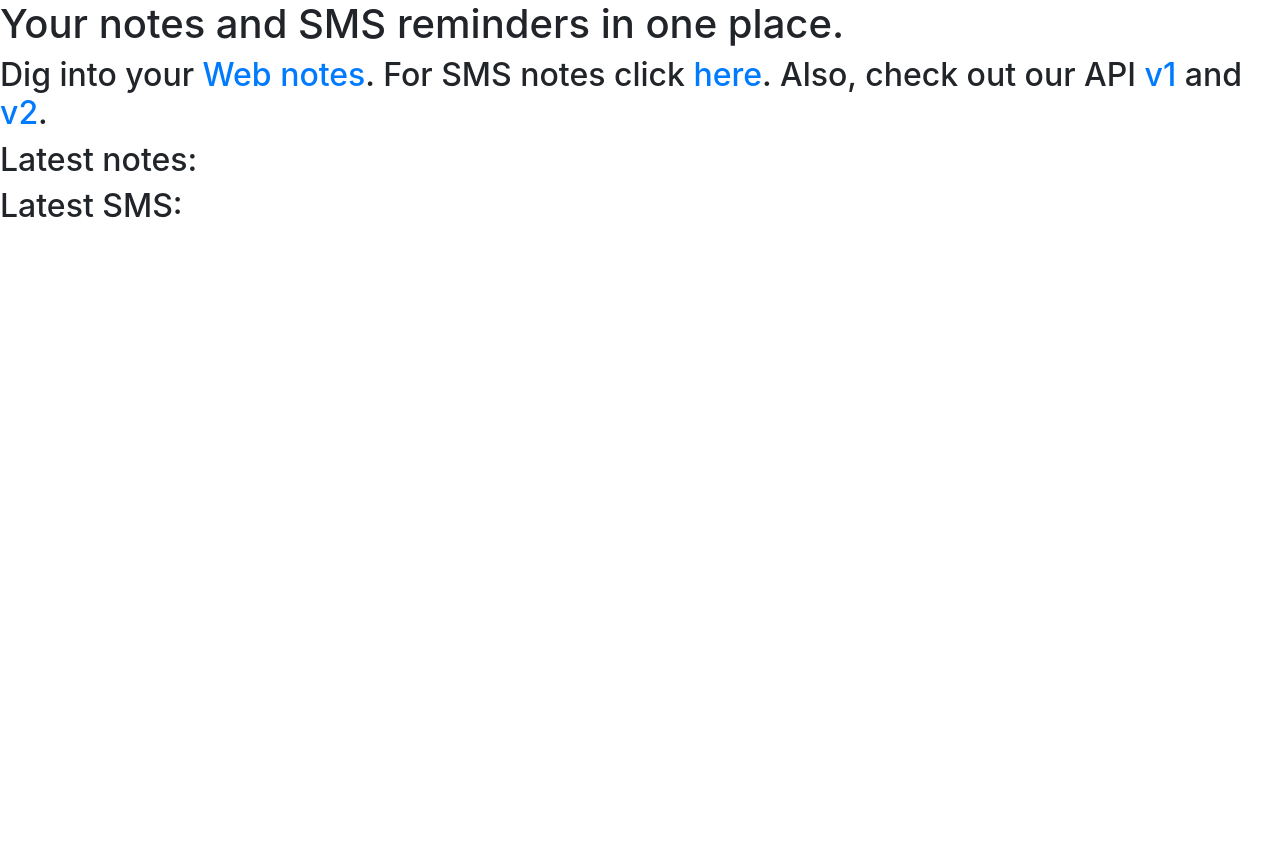
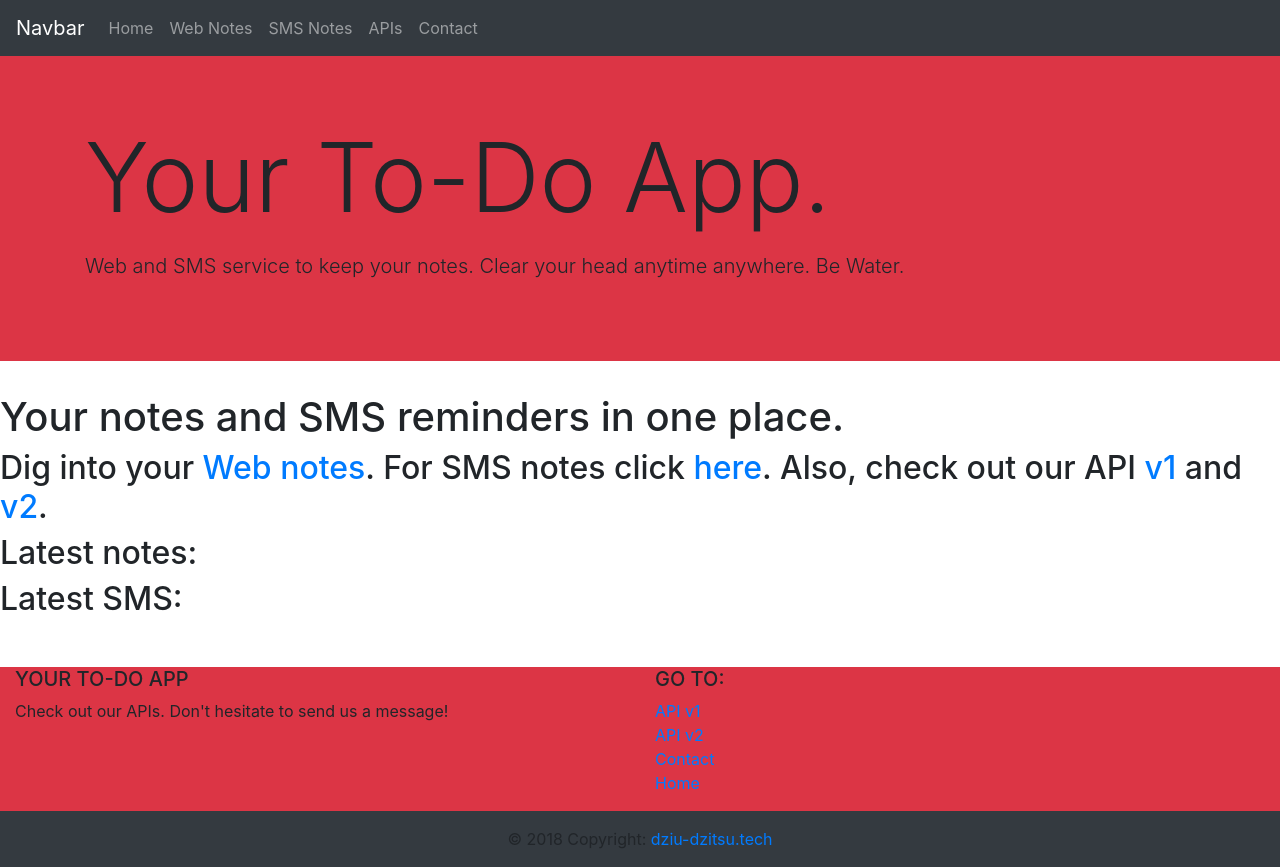
Before and after one commit to Dziugas/todo-api-sms, a Django app: page / in a window 1280 px wide. Before the commit the page ends 218 px from the top, so only its background shows below. Run offline with Django 3.2, Linux system fonts and the light colour scheme; some libraries are stand-ins or nearby versions.

Commit message:
Added navbar, jumbotron, footer

```diff
--- a/templates/base_layout.html
+++ b/templates/base_layout.html
@@ -12,8 +12,97 @@
     <title></title>
 </head>
 <body>
-    {% block content %}
-    {% endblock %}
+<header>
+    <nav class="navbar navbar-expand-md bg-dark navbar-dark">
+        <!-- Brand -->
+        <a class="navbar-brand" href="#">Navbar</a>
+
+        <!-- Toggler/collapsibe Button -->
+        <button class="navbar-toggler" type="button" data-toggle="collapse" data-target="#collapsibleNavbar">
+            <span class="navbar-toggler-icon"></span>
+        </button>
+
+        <!-- Navbar links -->
+        <div class="collapse navbar-collapse" id="collapsibleNavbar">
+            <ul class="navbar-nav">
+                <li class="nav-item">
+                    <a class="nav-link" href="#">Home</a>
+                </li>
+                <li class="nav-item">
+                    <a class="nav-link" href="#">Web Notes</a>
+                </li>
+                <li class="nav-item">
+                    <a class="nav-link" href="#">SMS Notes</a>
+                </li>
+                <li class="nav-item">
+                    <a class="nav-link" href="#">APIs</a>
+                </li>
+                <li class="nav-item">
+                    <a class="nav-link" href="#">Contact</a>
+                </li>
+            </ul>
+        </div>
+    </nav>
+</header>
+<div class="jumbotron jumbotron-fluid bg-danger">
+    <div class="container">
+        <p class="display-1">
+            Your To-Do App.
+        </p>
+        <p class="lead">
+            Web and SMS service to keep your notes. Clear your head anytime anywhere. Be Water.
+        </p>
+    </div>
+</div>
+{% block content %}
+{% endblock %}
+<!--Footer-->
+<footer class="page-footer font-small pt-4 mt-4">
+
+    <!--Footer Links-->
+    <div class="container-fluid text-center text-md-left bg-danger">
+        <div class="row">
+
+            <!--First column-->
+            <div class="col-md-6">
+                <h5 class="text-uppercase">Your To-Do App</h5>
+                <p>Check out our APIs. Don't hesitate to send us a message!</p>
+            </div>
+
+            <!--/.First column-->
+
+            <!--Second column-->
+            <div class="col-md-6">
+                <h5 class="text-uppercase">Go to:</h5>
+                <ul class="list-unstyled">
+                    <li>
+                        <a href="#!">API v1</a>
+                    </li>
+                    <li>
+                        <a href="#!">API v2</a>
+                    </li>
+                    <li>
+                        <a href="#!">Contact</a>
+                    </li>
+                    <li>
+                        <a href="#!">Home</a>
+                    </li>
+                </ul>
+            </div>
+            <!--/.Second column-->
+        </div>
+    </div>
+    <!--/.Footer Links-->
+
+    <!--Copyright-->
+    <div class="footer-copyright bg-dark py-3 text-center">
+        © 2018 Copyright:
+        <a href="http://dziu-dzitsu.tech"> dziu-dzitsu.tech </a>
+    </div>
+    <!--/.Copyright-->
+
+</footer>
+<!--/.Footer-->
 
 <!-- Optional JavaScript -->
 <!-- jQuery first, then Popper.js, then Bootstrap JS -->
```
